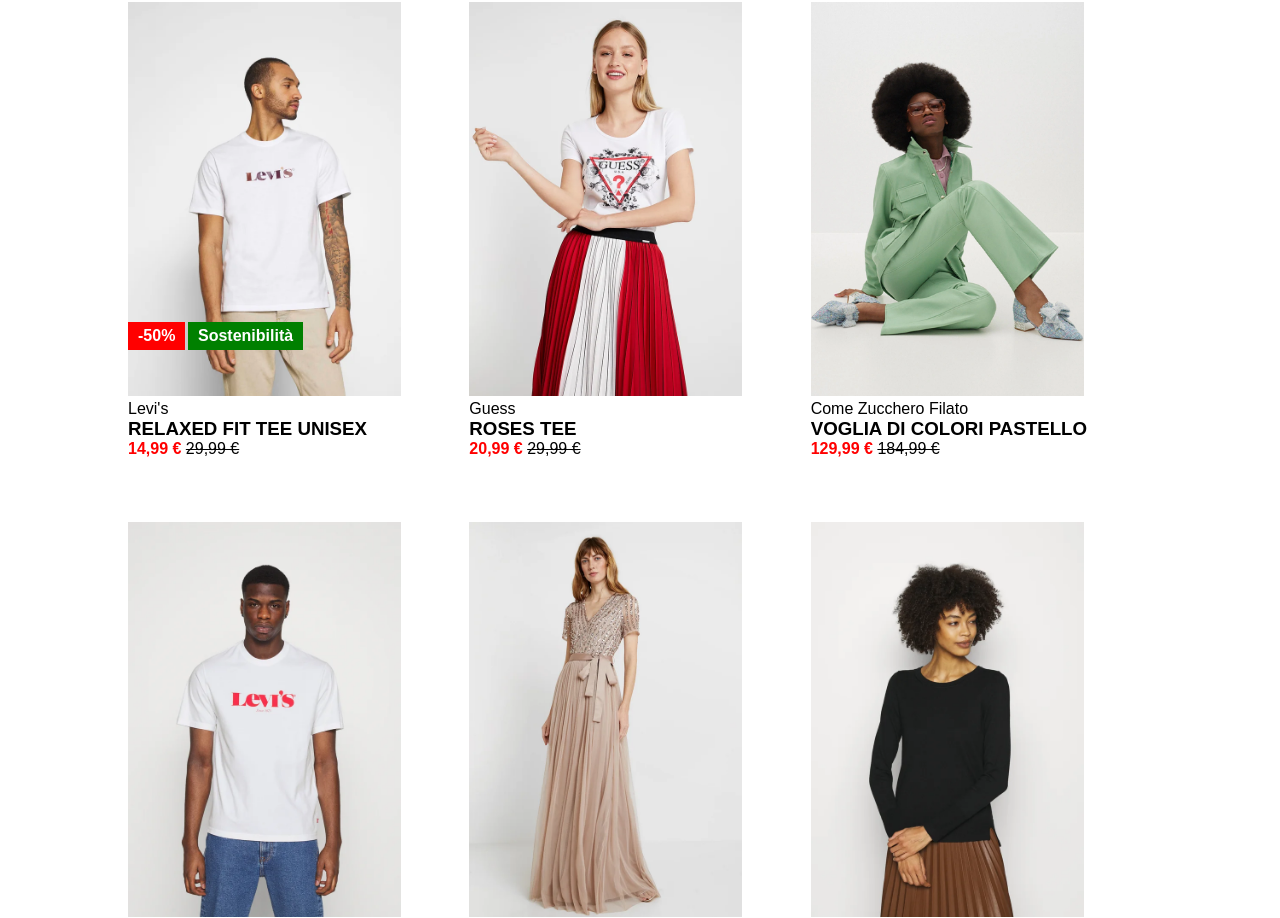
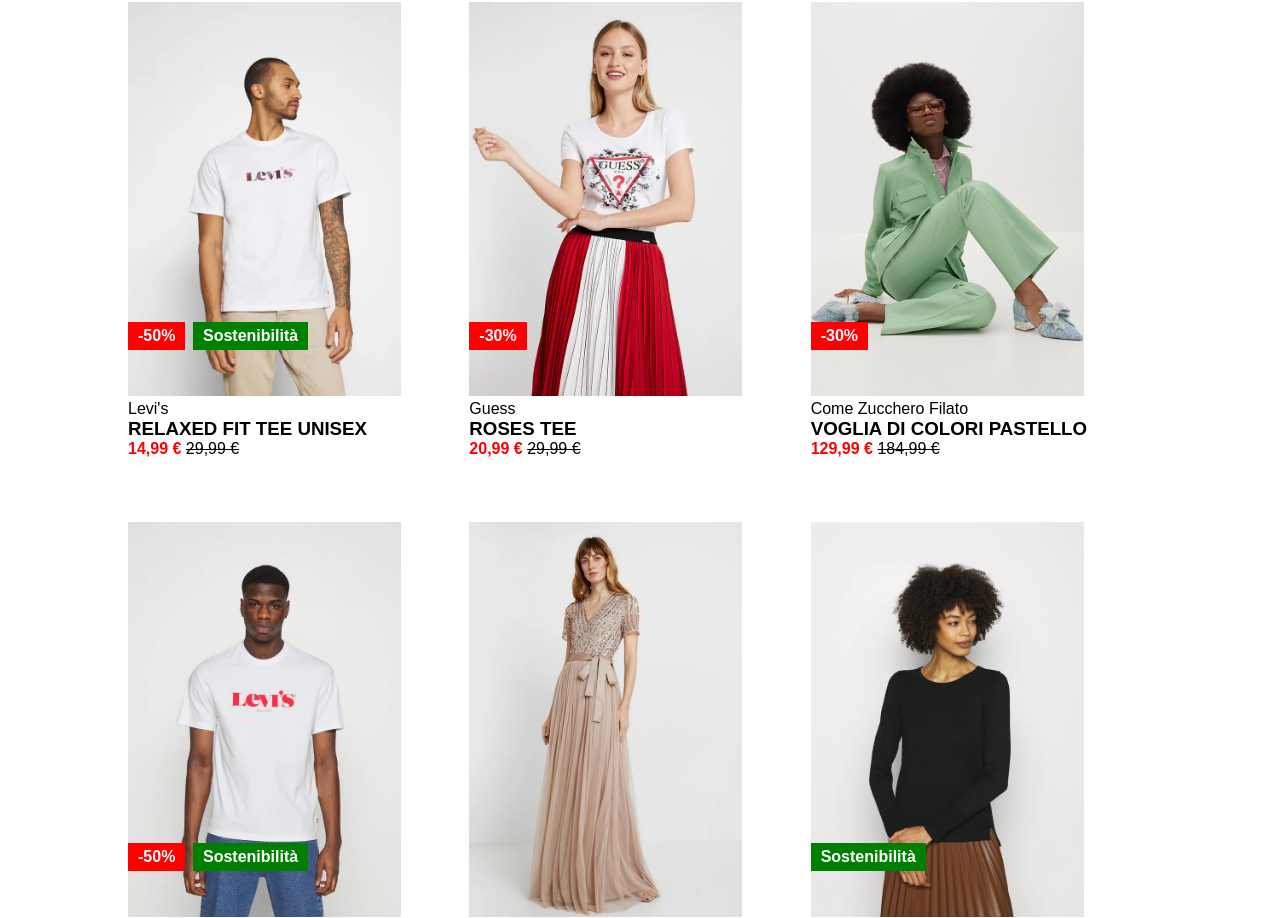
Before and after one commit to hroque01/html-css-boolando, a plain HTML site: page index.html in a window 1280 px wide. Shown: the part 62-980 px from the top of the page. Drawn offline with Linux system fonts and the light colour scheme.

Commit message:
Sconti a tutti

```diff
--- a/index.html
+++ b/index.html
@@ -62,6 +62,7 @@
                 <div class="immagini">
                     <img class="item" src="img/2.webp" alt="product">
                     <img class="item1-1" src="img/2b.webp" alt="">
+                    <span class="sconto">-30%</span>
                 </div>
                 <div>Guess</div>
                 <h3>ROSES TEE</h3>
@@ -74,6 +75,7 @@
                 <div class="immagini">
                     <img class="item" src="img/3.webp" alt="product">
                     <img class="item1-1" src="img/3b.webp" alt="">
+                    <span class="sconto">-30%</span>
                 </div>
                 <div>Come Zucchero Filato</div>
                 <h3>VOGLIA DI COLORI PASTELLO</h3>
@@ -90,6 +92,8 @@
                 <div class="immagini">
                     <img class="item" src="img/4.webp" alt="product">
                     <img class="item1-1" src="img/4b.webp" alt="">
+                    <span class="sconto">-50%</span>
+                    <span class="tipo">Sostenibilit&agrave;</span>
                 </div>
                 <div>Levi's</div>
                 <h3>TEE UNISEX</h3>
@@ -113,6 +117,7 @@
                 <div class="immagini">
                     <img class="item" src="img/6.webp" alt="product">
                     <img class="item1-1" src="img/6b.webp" alt="">
+                    <span class="tipo-single">Sostenibilit&agrave;</span>
                 </div>
                 <div>Esprit</div>
                 <h3>MAGLIONE - BLACK</h3>
--- a/style.css
+++ b/style.css
@@ -89,8 +89,18 @@ header {
     .immagini > .tipo {
         position: absolute;
         bottom: 50px;
-        left: 60px;
         padding: 5px 10px;
+        left: 65px;
+        color: white;
+        font-weight: bold;
+        background-color: green;
+    }
+
+    .immagini > .tipo-single {
+        position: absolute;
+        bottom: 50px;
+        padding: 5px 10px;
+        left: 0;
         color: white;
         font-weight: bold;
         background-color: green;
```
